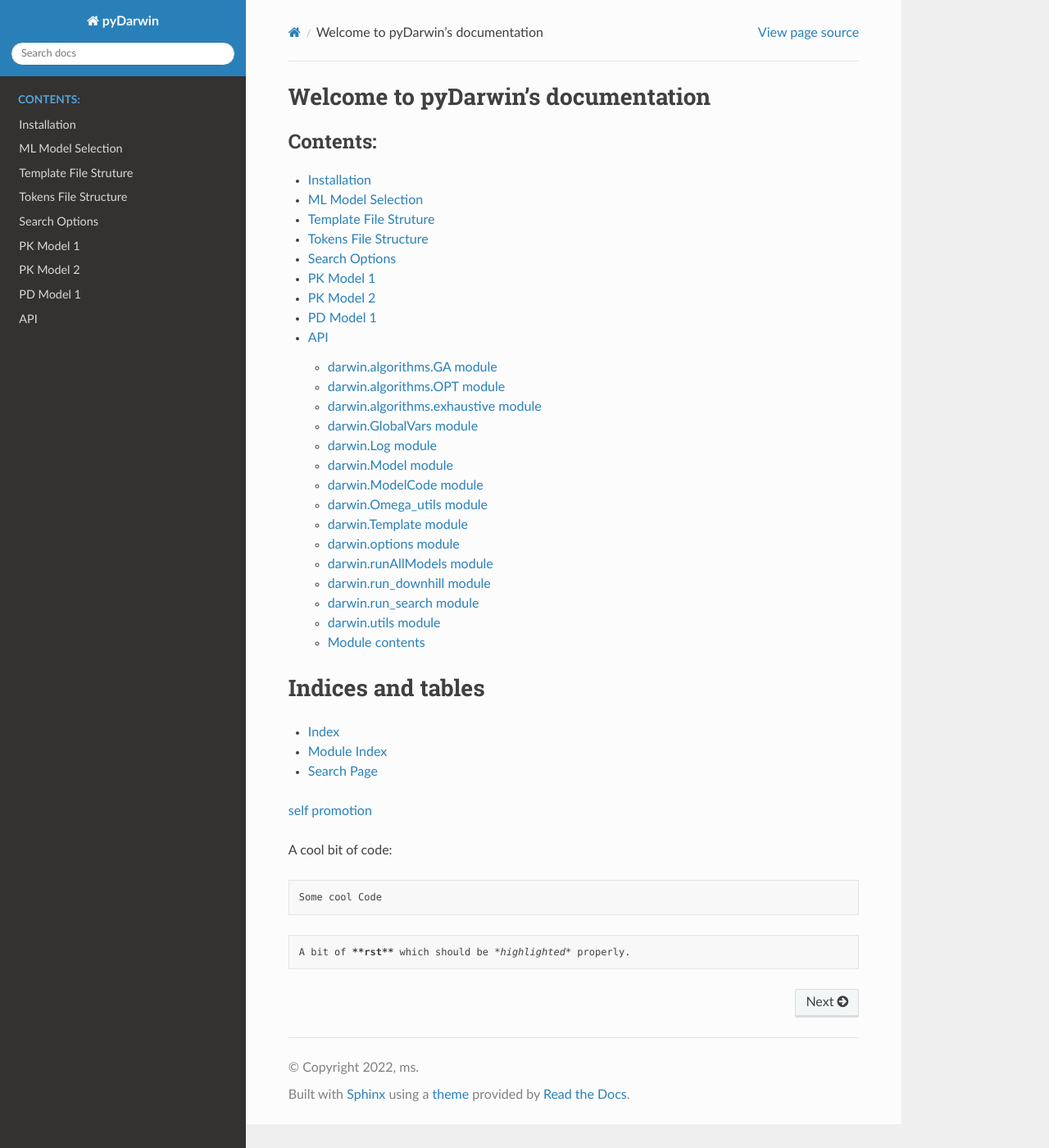
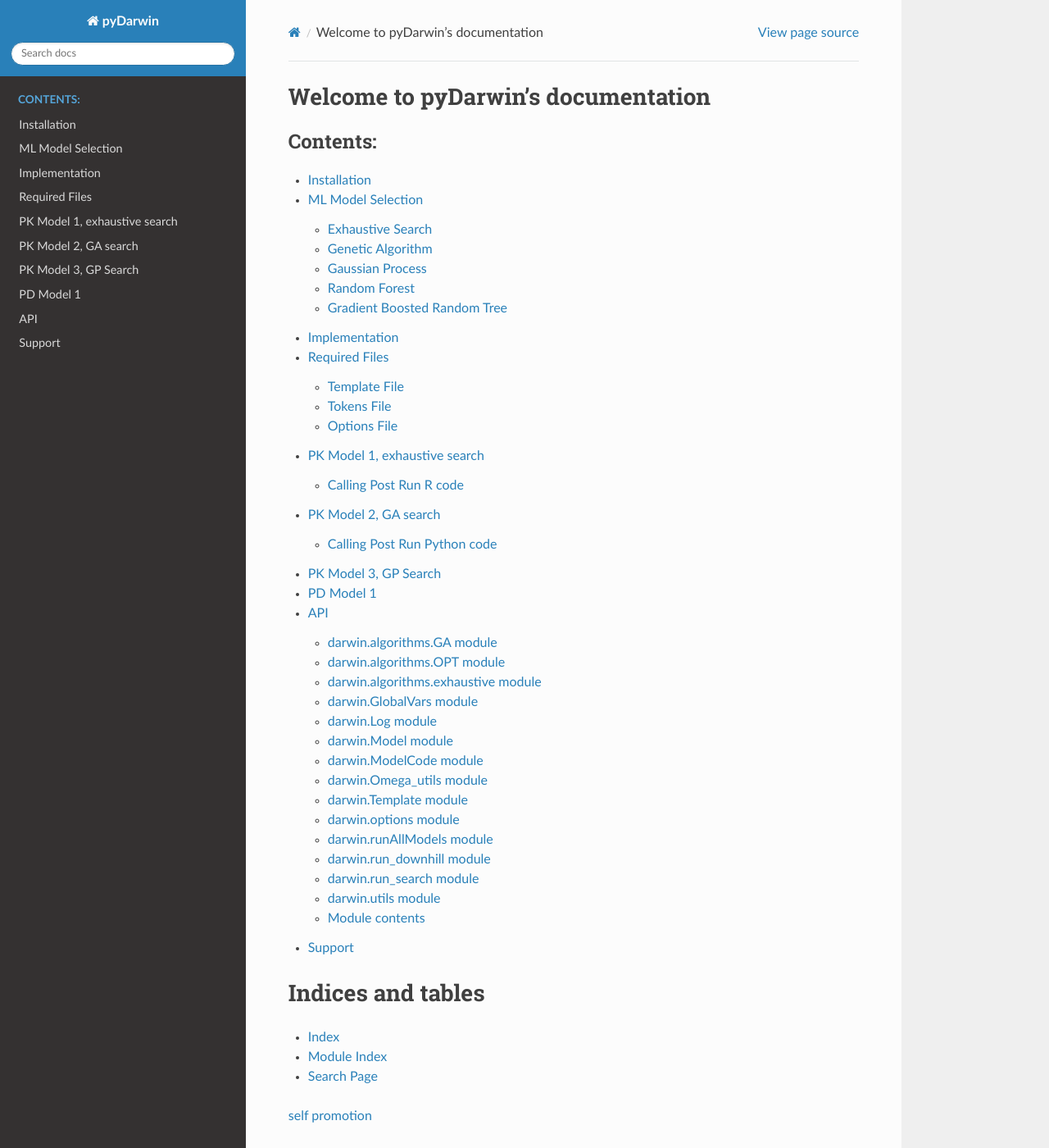
Before and after one commit to certara/pyDarwin, a Sphinx documentation site: the page built from docs/index.rst, in a window 1280 px wide and 1400 px high. Shown: the whole window at 82% size. Built offline with Sphinx 7.4.7 and the Read the Docs theme 2.0.0, drawn with Linux system fonts in a browser that asks for light colours.

Commit message:
more structure

```diff
--- a/docs/PDModel1.rst
+++ b/docs/PDModel1.rst
@@ -8,6 +8,6 @@ PD Model 1
 
 .. figure:: MLSelection.png
 
-   Starter model
+   Not sure, need an example, small ODE???
 
 As you can see in the :ref:`startpd1` image,
--- a/docs/PKModel1.rst
+++ b/docs/PKModel1.rst
@@ -1,6 +1,6 @@
 
 
-PK Model 1
+PK Model 1, exhaustive search
 ==============================================
 
 
@@ -8,6 +8,11 @@ PK Model 1
 
 .. figure:: MLSelection.png
 
-   Starter model
+    Current 64 model search space by exhaustive
 
 As you can see in the :ref:`startpk1` image,
+
+.. _Calling R code:
+
+Calling Post Run R code
+-------------------------
--- a/docs/PKModel2.rst
+++ b/docs/PKModel2.rst
@@ -1,6 +1,6 @@
 
 
-PK Model 2
+PK Model 2, GA search
 ==============================================
 
 
@@ -8,6 +8,11 @@ PK Model 2
 
 .. figure:: MLSelection.png
 
-   Starter model
+   Current 12,960 model search space by GA
 
 As you can see in the :ref:`startpk2` image,
+
+.. _Calling Post Run Python code:
+
+Calling Post Run Python code
+------------------------------
--- /dev/null
+++ b/docs/PKModel3.rst
@@ -0,0 +1,13 @@
+
+
+PK Model 3, GP Search
+==============================================
+
+
+.. _startpk3:
+
+.. figure:: MLSelection.png
+
+   DMAG mode, by GP
+
+As you can see in the :ref:`startpk3` image,
--- /dev/null
+++ b/docs/Required_files.rst
@@ -0,0 +1,23 @@
+
+Required Files
+==============================================
+
+
+.. _startRequiredFiles:
+
+
+The same 3 files are required for any search, whether exhausitve, GA, GP, RF or GBRF
+.. _The template file:
+
+Template File
+-------------------------
+
+.. _The tokens file:
+
+Tokens File
+-------------------------
+
+.. _The options file:
+
+Options File
+-------------------------
--- a/docs/Theory.rst
+++ b/docs/Theory.rst
@@ -45,6 +45,29 @@ For all algorithms, the basic process is the same, start at one or more random.
 
  .. figure:: MLSelection.png
 
+The same 3 files are required for any search, whether exhausitve, GA, GP, RF or GBRF
+.. _The Algorithms:
+
+Exhaustive Search
+-------------------------
+
+.. _Genetic Algorithm:
+
+Genetic Algorithm
+-------------------------
+
+.. _The Gaussian Process (Bayesian Optimization):
+
+Gaussian Process
+-------------------------
+.. _Random Forest:
+
+Random Forest
+-------------------------
+.. _Gradient Boosted Random Tree:
+
+Gradient Boosted Random Tree
+------------------------------
 
 .. [#f1] Wade JR, Beal SL, Sambol NC. 1994  Interaction between structural, statistical, and covariate models in population pharmacokinetic analysis. J Pharmacokinet Biopharm. 22(2):165-77
 
--- a/docs/index.rst
+++ b/docs/index.rst
@@ -12,13 +12,14 @@ Welcome to pyDarwin's documentation
 
    Install
    Theory
-   TemplateStructure
-   TokensFileStructure
-   OptionsFile
+   Implementation
+   Required_files
    PKModel1
    PKModel2
+   PKModel3
    PDModel1
    API
+   Support
 
 Indices and tables
 ==================
```
Also changed, not shown: docs/Implementation.rst (added, +13 -0 lines), docs/OptionsFile.rst (deleted, +0 -13 lines), docs/Support.rst (added, +28 -0 lines), docs/TemplateStructure.rst (deleted, +0 -14 lines), docs/TokensFileStructure.rst (deleted, +0 -12 lines).
